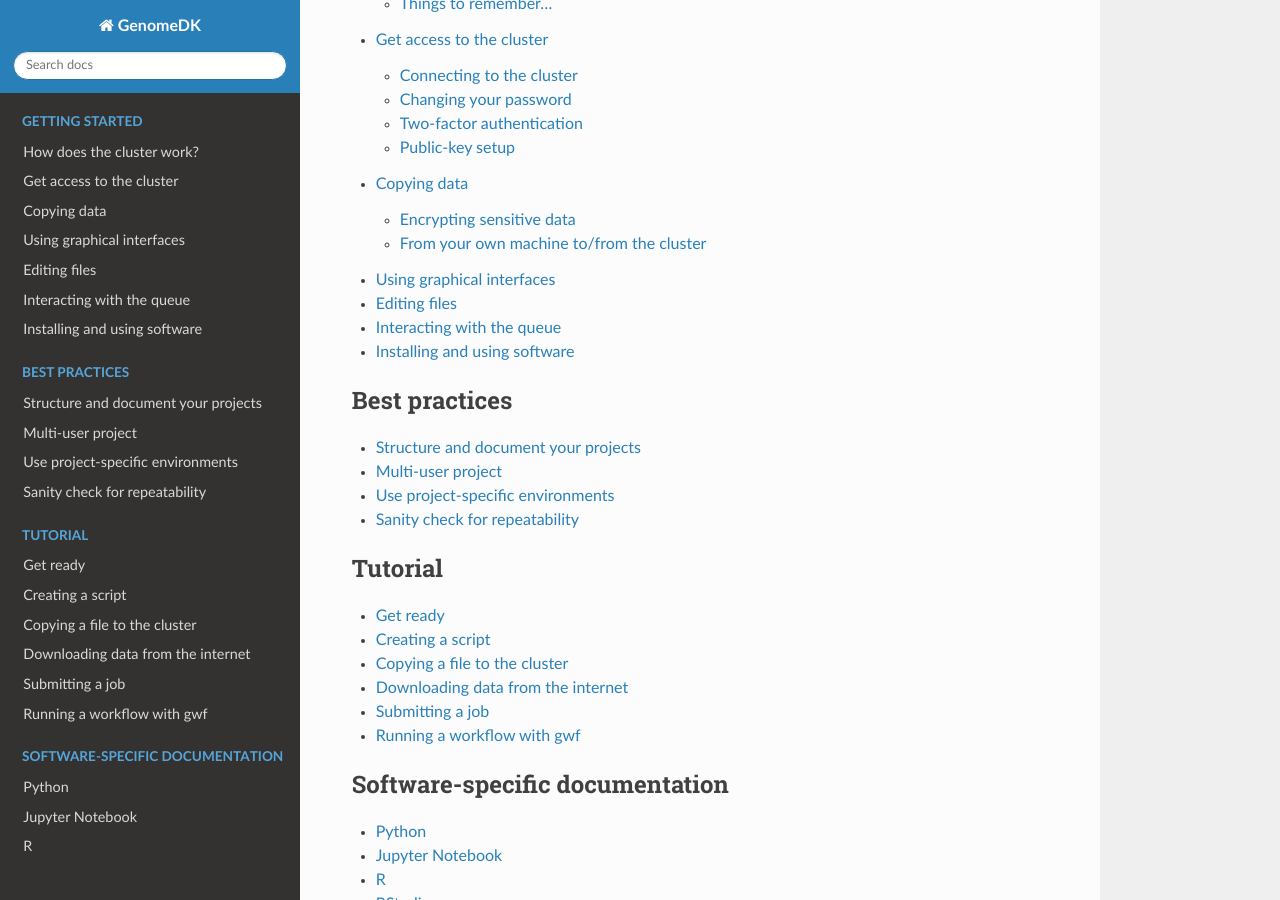
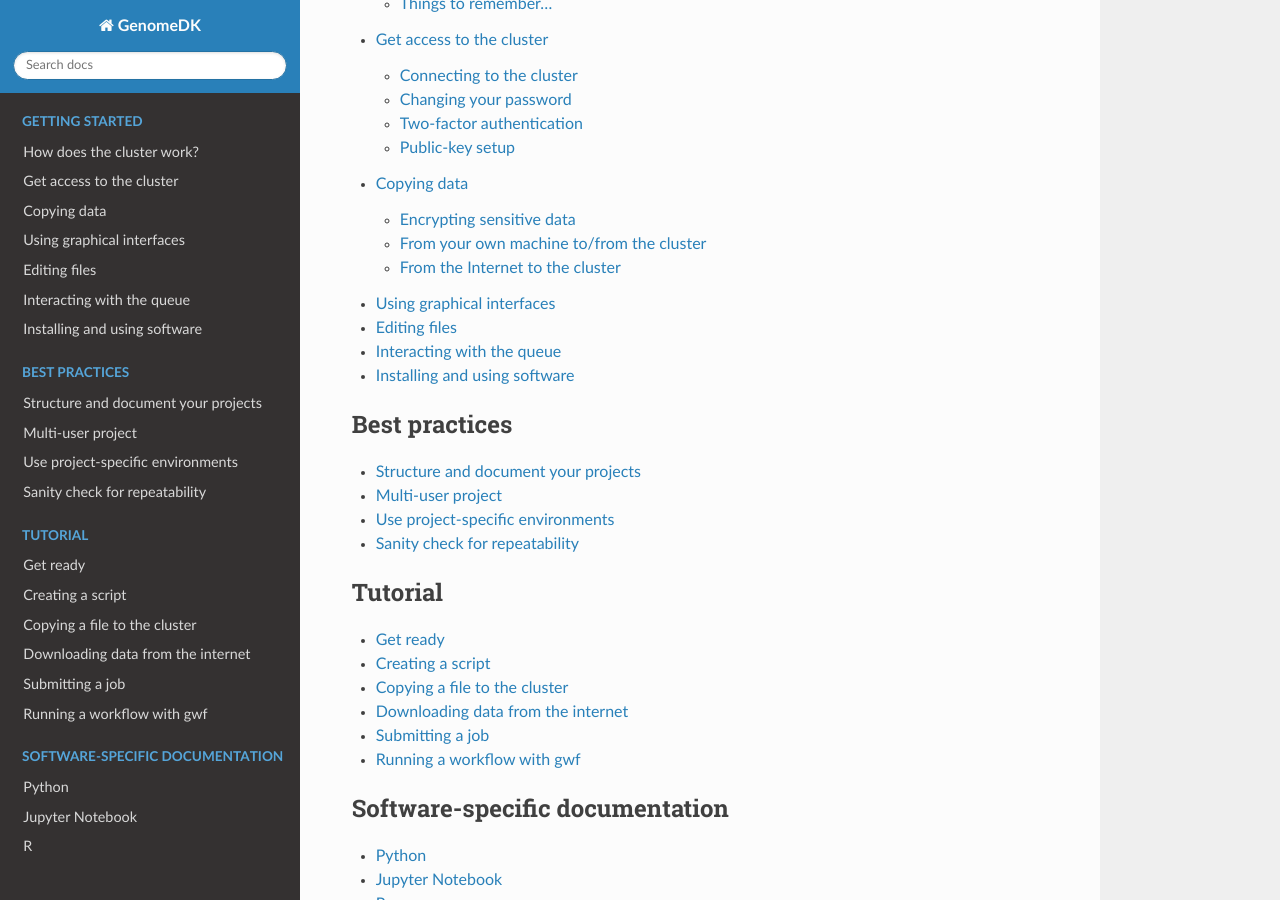
Before and after one commit to GenomeDK/genomedk-docs, a Sphinx documentation site: the page built from docs/index.rst, in a window 1280 px wide and 900 px high, scrolled down 444 px. Built offline with Sphinx 7.4.7 and the Read the Docs theme 2.0.0, drawn with Linux system fonts in a browser that asks for light colours.

```diff
--- a/docs/getting-started.rst
+++ b/docs/getting-started.rst
@@ -167,6 +167,16 @@ From your own machine to/from the cluster
 * MobaXterm [Windows]
 
 
+From the Internet to the cluster
+--------------------------------
+
+* wget
+
+.. todo::
+
+    Use the --progress=giga:force flag to avoid excessive output while
+    downloading big files.
+
 
 Using graphical interfaces
 ==========================
@@ -219,16 +232,18 @@ Starting the server is done with the ``vncserver`` command and looks like this:
 The display id (``:3`` in this example) is needed when you want to connect
 the VNC client.
 
-TODO: What to put into TightVNC
+.. todo::
+    What to put into TightVNC
 
 To connect to the running VNC server the ssh tunnel through the login node has
 to established. In case of TightVNC tunneling option is included in the
 software it-self and following settings should be sufficient:
 
-.. image:: images/TightVNC.png
+.. image:: images/tightvnc.png
     :align: center
 
-TODO: Screenshot of TightVNC settings
+.. todo::
+    Screenshot of TightVNC settings
 
 Editing files
 =============
```
Also changed, not shown: other parts of docs/getting-started.rst (+7 -4 lines).
